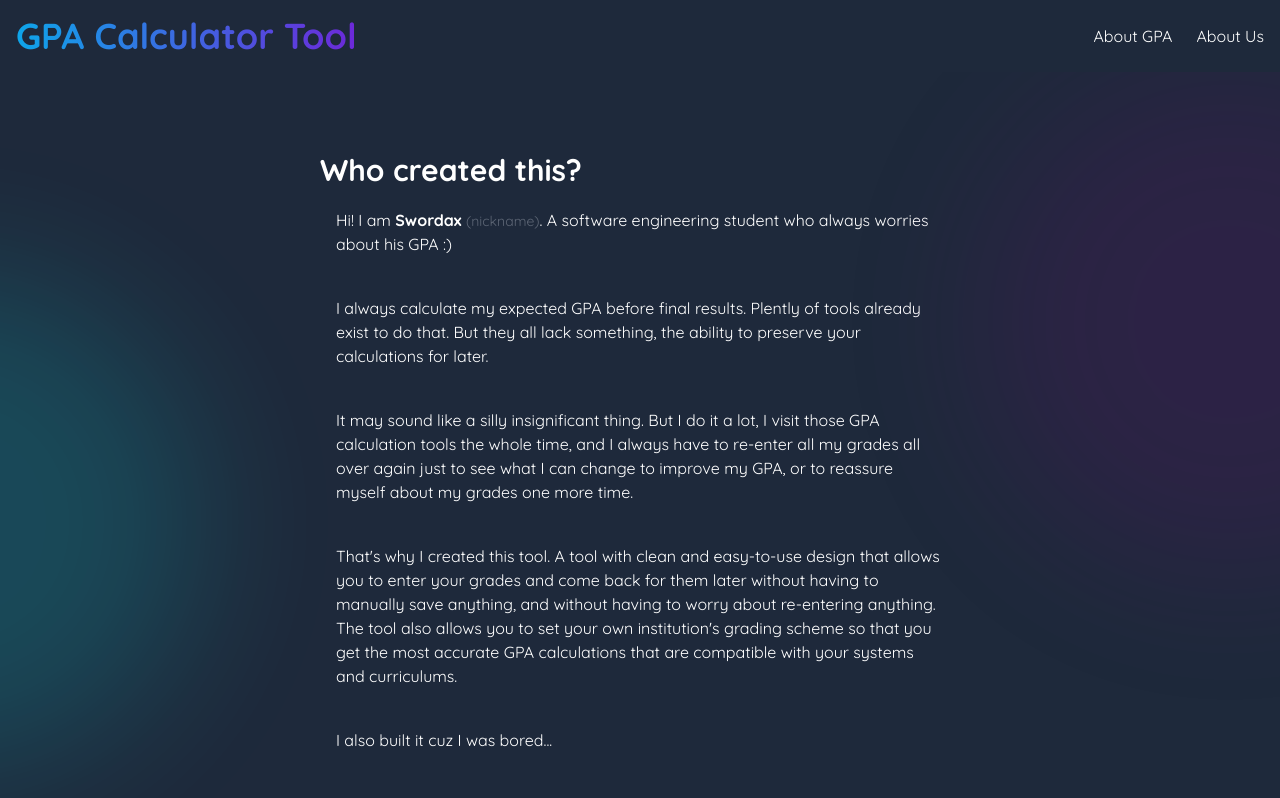
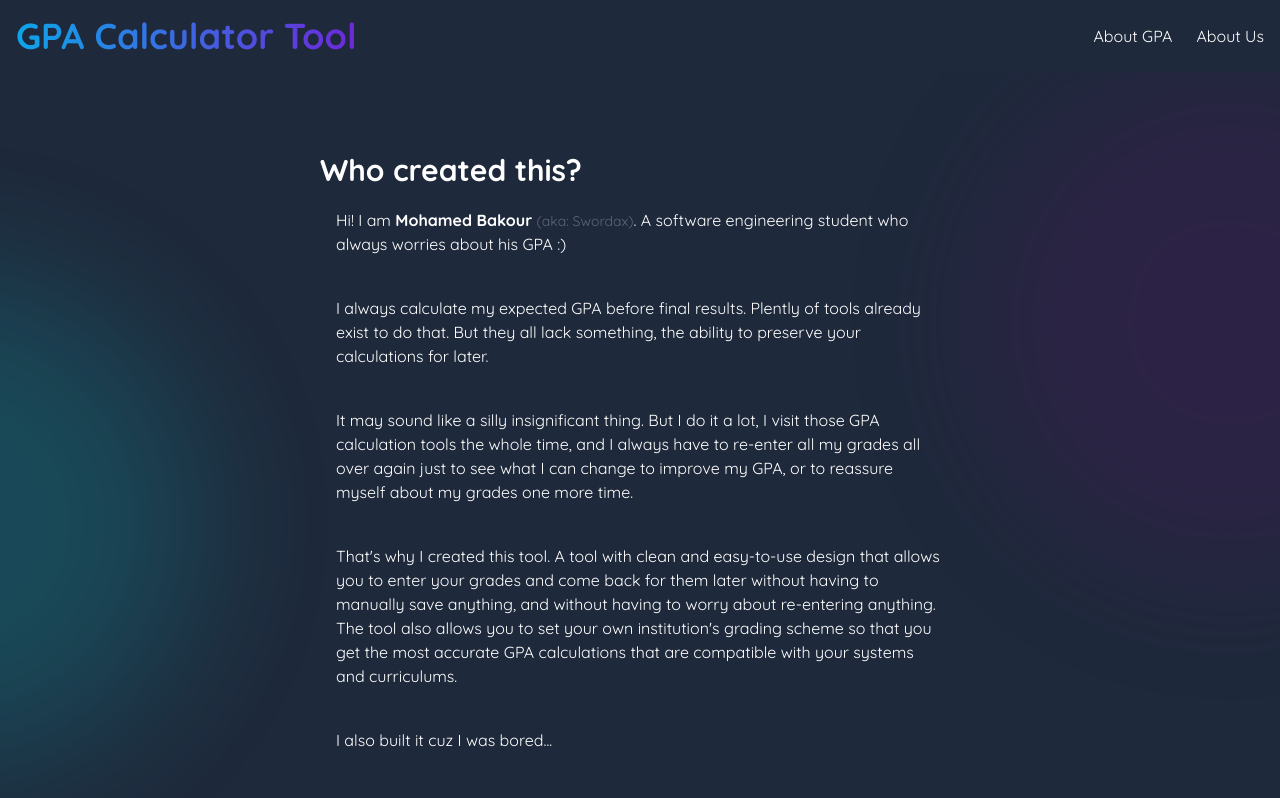
Before and after one commit to MoBakour/gpa_calculator_tool, a React (Vite) app: page /about-us in a window 1280 px wide. Shown: the top 798 px of the page. Built offline with nearby package versions, Linux system fonts and the light colour scheme.

Commit message:
README update

```diff
--- a/src/pages/AboutUs.tsx
+++ b/src/pages/AboutUs.tsx
@@ -17,10 +17,10 @@ const AboutUs = () => {
 							href="https://linktr.ee/swordax"
 							className="font-bold transition hover:underline"
 						>
-                            Swordax
+							Mohamed Bakour
 						</a>{" "}
 						<span className="text-gray-400 opacity-50 text-sm">
-                            (nickname)
+							(aka: Swordax)
 						</span>
 						. A software engineering student who always worries
 						about his GPA :)
```
Also changed, not shown: 1 other file (tests, documents, lock files or other folders). Lines whose indentation alone changed are shown as unchanged.
